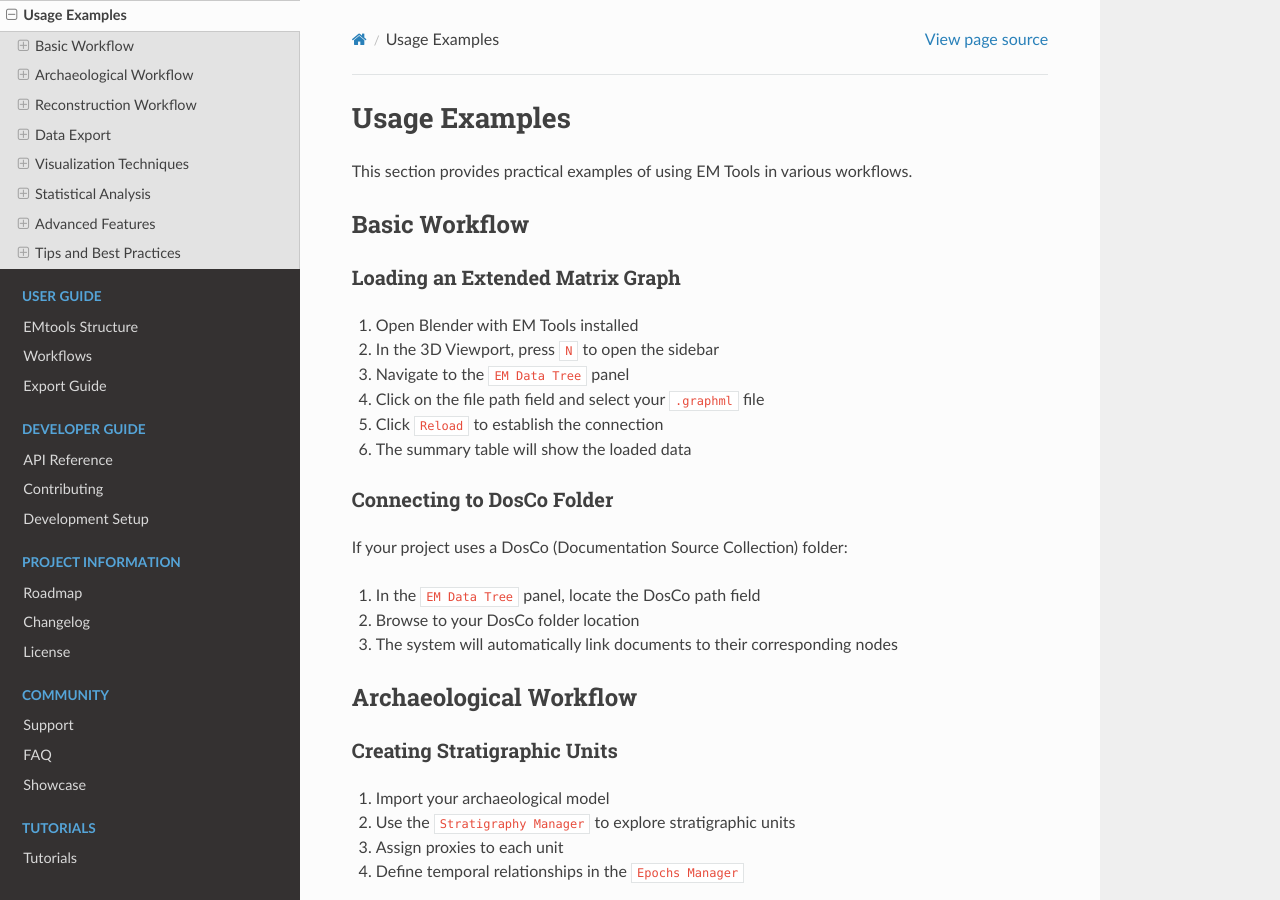
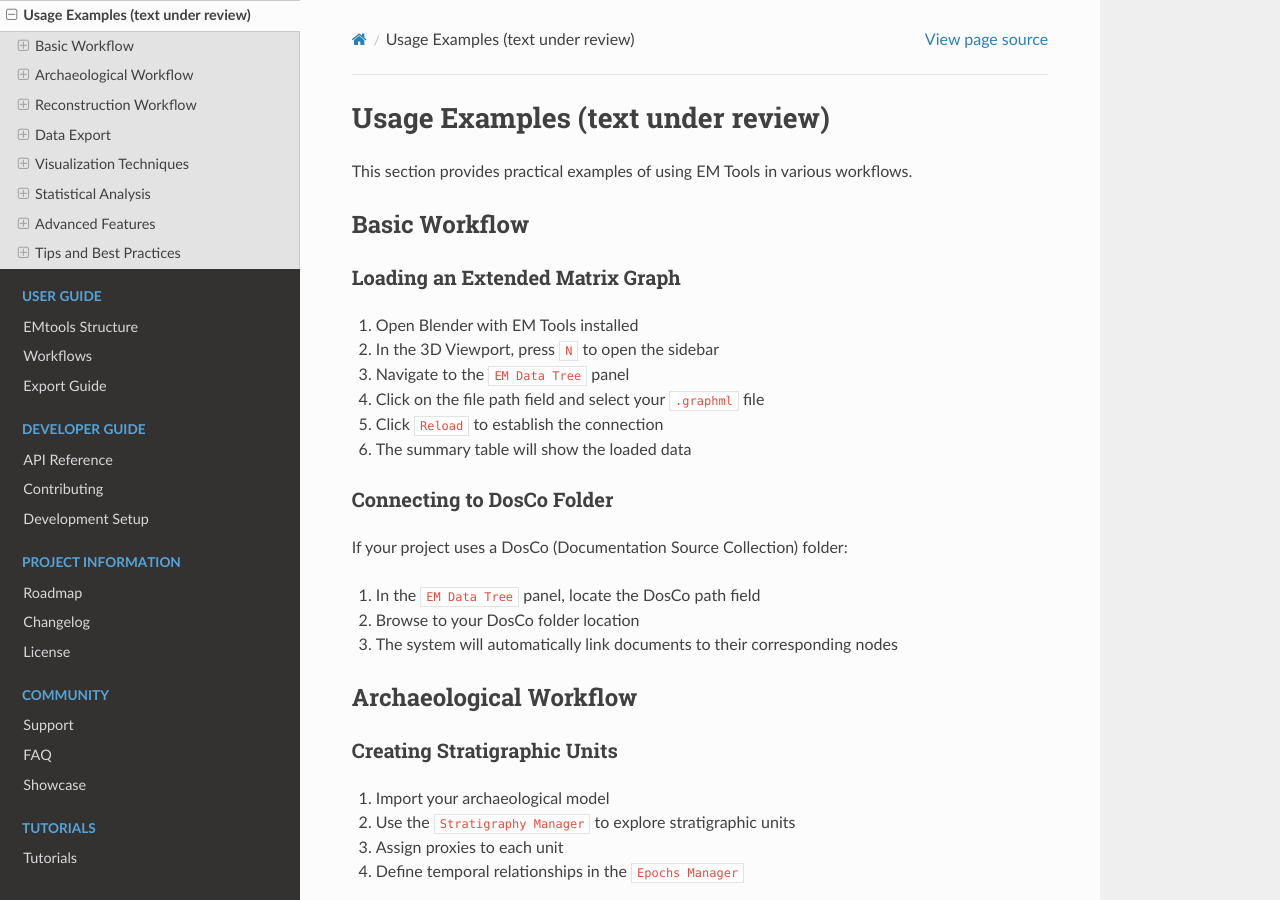
Before and after one commit to zalmoxes-laran/EM-blender-tools-doc, a Sphinx documentation site: the page built from docs/usage_examples.rst, in a window 1280 px wide and 900 px high. Built offline with Sphinx 7.4.7 and the Read the Docs theme 3.1.0, drawn with Linux system fonts in a browser that asks for light colours.

Commit message:
Update usage_examples.rst

```diff
--- a/docs/usage_examples.rst
+++ b/docs/usage_examples.rst
@@ -1,4 +1,4 @@
-Usage Examples
+Usage Examples (text under review)
 ==============
 
 This section provides practical examples of using EM Tools in various workflows.
```
